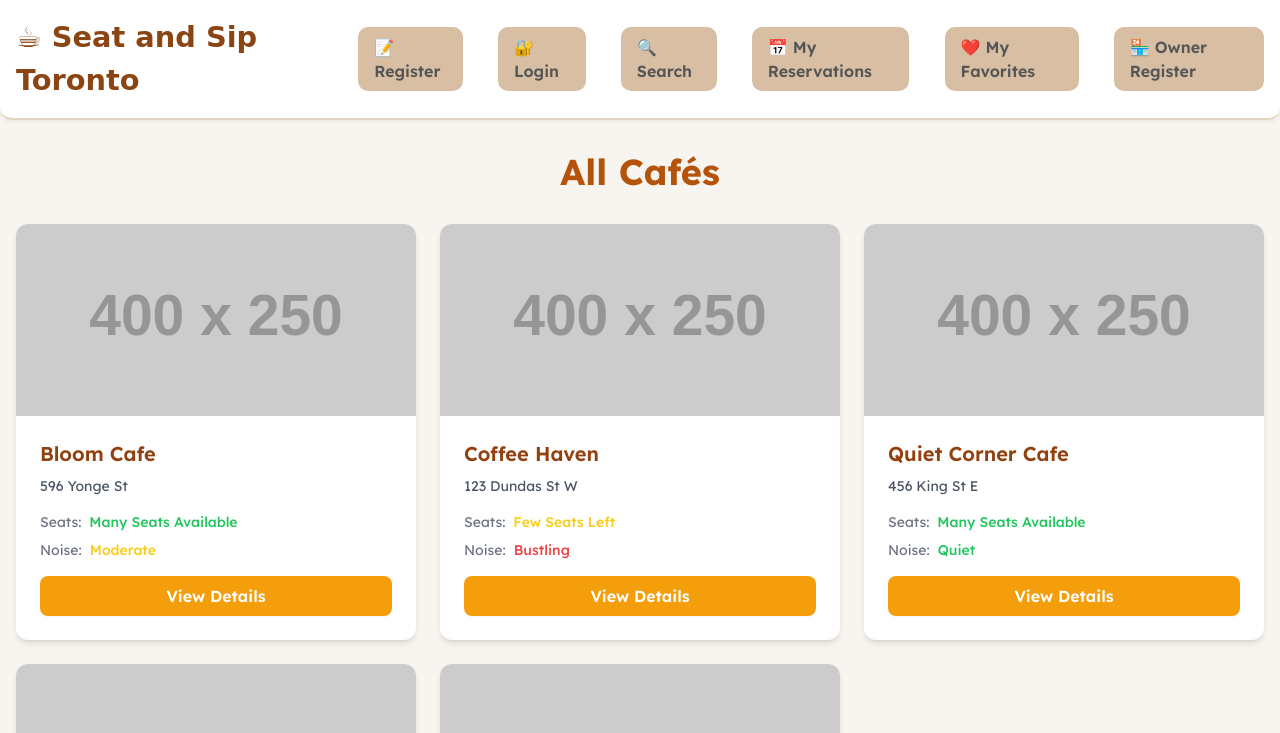
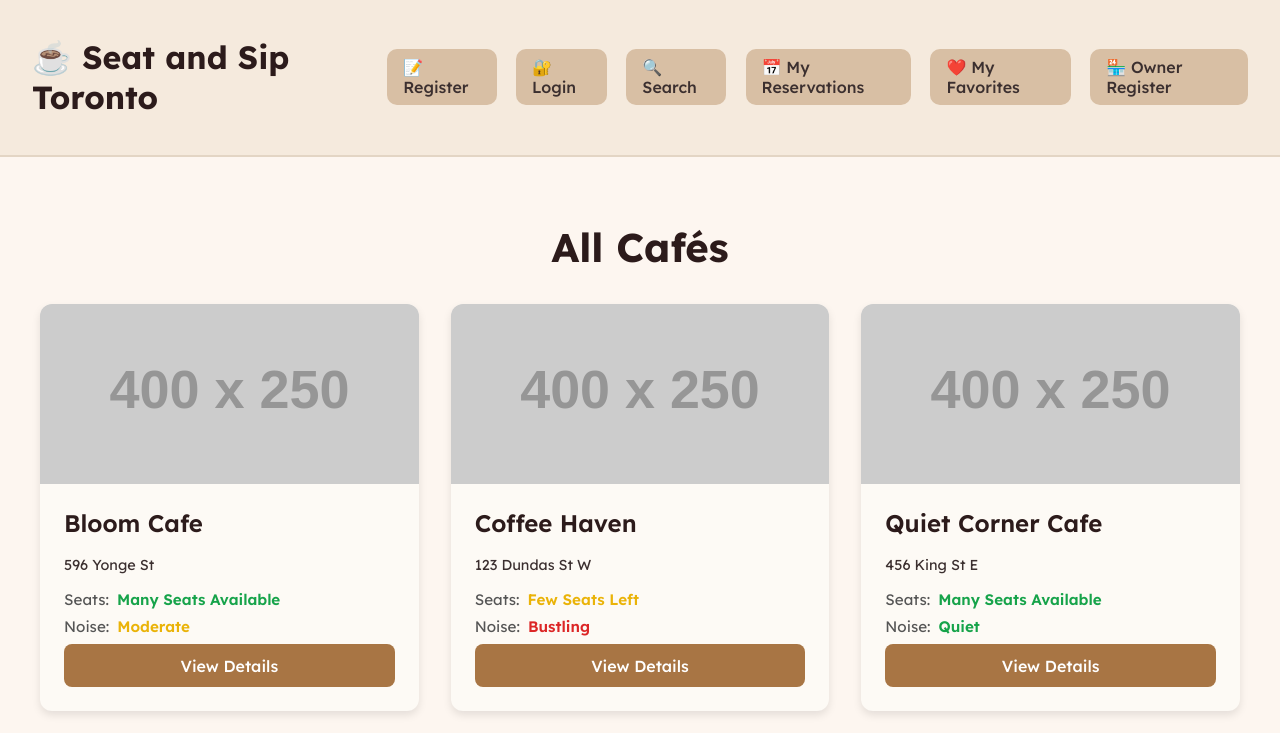
Before and after one commit to audreyllc/cafe-spot-finder-audrey, a plain HTML site: page search/results.html in a window 1280 px wide. Shown: the top 733 px of the page. Drawn offline with nearby package versions, Linux system fonts and the light colour scheme; placeholder pictures from the web are drawn by us; a web font is replaced by a local one.

Commit message:
Update results.html

```diff
--- a/search/results.html
+++ b/search/results.html
@@ -4,200 +4,168 @@
     <meta charset="UTF-8">
     <meta name="viewport" content="width=device-width, initial-scale=1.0">
     <title>Café Spot Finder - Search Results</title>
-    <!-- Link to the main CSS file at the root level -->
+
     <link rel="stylesheet" href="../css/styles.css" />
-    <!-- Google Fonts from Charlotte's index.html for consistency -->
     <link href="https://fonts.googleapis.com/css2?family=DynaPuff:wght@500&family=Lexend:wght@300;400;600&display=swap" rel="stylesheet">
-    <!-- Tailwind CSS CDN for easy styling -->
-    <script src="https://cdn.tailwindcss.com"></script>
+
     <style>
-        /* Custom styles for the Inter font and overall page (if not in styles.css) */
+        /* Basic layout for sticky footer */
         body {
-            font-family: 'Lexend', sans-serif; /* Using Lexend as per Charlotte's index.html */
-            background-color: #f8f5f0; /* Soft off-white background */
-            min-height: 100vh; /* Ensure full viewport height */
-            display: flex; /* Use flexbox for vertical centering */
-            flex-direction: column; /* Stack header, main, footer vertically */
+            display: flex;
+            flex-direction: column;
+            min-height: 100vh;
         }
-        /* Styling for the main content area */
         main {
-            flex-grow: 1; /* Allows main content to take available space */
+            flex-grow: 1;
+            padding: 2rem 1rem;
         }
-        /* Custom colors for availability indicators */
-        .status-high { color: #22c55e; } /* Green */
-        .status-moderate { color: #facc15; } /* Yellow */
-        .status-low { color: #ef4444; } /* Red */
 
-        /* Header and Footer styles (if not fully handled by styles.css) */
-        header {
-            background-color: #fff;
-            padding: 1rem;
-            box-shadow: 0 2px 4px rgba(0,0,0,0.05);
+        /* Heading for the results page */
+        .results-heading {
+            font-size: 2.5rem;
+            font-weight: 700;
+            color: #2c1b1b;
+            text-align: center;
+            margin-bottom: 2rem;
+        }
+
+        /* Grid container for the result cards */
+        .results-grid {
+            display: grid;
+            grid-template-columns: repeat(auto-fill, minmax(280px, 1fr));
+            gap: 2rem;
+            max-width: 1200px;
+            margin: 0 auto;
+        }
+
+        /* Styles for each café card */
+        .cafe-card {
+            background-color: #fdfaf5;
+            box-shadow: 0 4px 8px rgba(0, 0, 0, 0.1);
+            border-radius: 12px;
+            overflow: hidden;
             display: flex;
-            justify-content: space-between;
+            flex-direction: column;
+            transition: transform 0.3s ease, box-shadow 0.3s ease;
+        }
+        .cafe-card:hover {
+            transform: translateY(-5px);
+            box-shadow: 0 8px 16px rgba(0, 0, 0, 0.1);
+        }
+
+        .cafe-card img {
+            width: 100%;
+            height: 180px;
+            object-fit: cover;
+        }
+
+        .cafe-card-content {
+            padding: 1.5rem;
+            flex-grow: 1;
+            display: flex;
+            flex-direction: column;
+        }
+
+        .cafe-card-title {
+            font-size: 1.5rem;
+            font-weight: 600;
+            color: #2c1b1b;
+            margin: 0 0 0.25rem 0;
+        }
+
+        .cafe-card-address {
+            font-size: 0.9rem;
+            color: #3b2f2f;
+            margin-bottom: 1rem;
+        }
+
+        .cafe-card-info {
+            font-size: 0.95rem;
+            margin-bottom: 0.5rem;
+            display: flex;
             align-items: center;
-            border-bottom-left-radius: 12px;
-            border-bottom-right-radius: 12px;
         }
-        header h1 {
-            font-family: 'DynaPuff', cursive;
-            font-size: 1.8rem;
-            color: #8B4513; /* SaddleBrown for coffee theme */
+
+        .cafe-card-info-label {
+            color: #555;
+            margin-right: 0.5rem;
         }
-        header nav a {
-            margin-left: 1rem;
+
+        .cafe-card-info-value {
+            font-weight: 600;
+        }
+
+        .details-button {
+            font-family: 'Lexend', sans-serif;
+            font-weight: 500;
+            background-color: #a87544; /* from cta-button style */
+            color: white;
+            border: none;
+            padding: 0.7rem 1.5rem;
+            border-radius: 8px;
+            font-size: 1rem;
+            width: 100%;
+            cursor: pointer;
+            transition: background-color 0.3s ease;
+            margin-top: auto; /* Pushes button to the bottom */
+        }
+        .details-button:hover {
+            background-color: #895d30;
+        }
+
+        /* Availability Status Colors */
+        .status-high { color: #16a34a; } /* Darker Green */
+        .status-moderate { color: #eab308; } /* Darker Yellow */
+        .status-low { color: #dc2626; } /* Darker Red */
+
+        /* Message for when no results are found */
+        .no-results {
+            text-align: center;
+            font-size: 1.2rem;
             color: #555;
-            text-decoration: none;
-            font-weight: 600;
-            transition: color 0.3s ease;
-        }
-        header nav a:hover {
-            color: #A0522D; /* Sienna */
-        }
-        footer {
-            background-color: #f0f0f0;
-            padding: 1rem;
-            text-align: center;
-            color: #777;
-            font-size: 0.9rem;
-            border-top-left-radius: 12px;
-            border-top-right-radius: 12px;
-            margin-top: auto; /* Pushes footer to the bottom */
+            padding: 3rem 1rem;
+            display: none; /* Hidden by default */
         }
     </style>
 </head>
-<body class="text-gray-800">
-    <!-- Header Section (Copied from Charlotte's index.html for consistency) -->
+<body>
     <header>
         <h1>☕ Seat and Sip Toronto</h1>
         <nav>
-            <!-- Paths adjusted to go up one level (../) to the root directory -->
             <a href="../register-user/index.html">📝 Register</a>
             <a href="../login/index.html">🔐 Login</a>
-            <a href="../search/index.html">🔍 Search</a> <!-- Link back to search page -->
+            <a href="./index.html">🔍 Search</a>
             <a href="../my-reservations/index.html">📅 My Reservations</a>
             <a href="../my-favorites/index.html">❤️ My Favorites</a>
             <a href="../register-owner/index.html">🏪 Owner Register</a>
         </nav>
     </header>
 
-    <!-- Main Content - Search Results Section -->
-    <main class="container mx-auto px-4 py-8">
-        <h2 id="resultsHeading" class="text-3xl md:text-4xl font-bold text-amber-700 mb-8 text-center"></h2>
-        <div id="cafeList" class="grid grid-cols-1 md:grid-cols-2 lg:grid-cols-3 gap-6">
-            <!-- Café cards will be dynamically inserted here by JavaScript -->
-        </div>
-        <p id="noResultsMessage" class="text-center text-gray-600 text-lg mt-8 hidden">No cafés found for this location. Please try another search.</p>
+    <main>
+        <h2 id="resultsHeading" class="results-heading"></h2>
+        <div id="cafeList" class="results-grid">
+            </div>
+        <p id="noResultsMessage" class="no-results">No cafés found for this location. Please try another search.</p>
     </main>
 
-    <!-- Footer Section (Copied from Charlotte's index.html for consistency) -->
     <footer>
         <p>❤️ Made with love from Toronto</p>
     </footer>
 
-    <!-- JavaScript for displaying search results -->
     <script>
         // Hardcoded Café Data (This will act as your "database")
-        // This array should be consistent across all pages that need café data
         const allCafes = [
-            {
-                id: 'bloom-cafe',
-                name: 'Bloom Cafe',
-                location: 'Yonge St',
-                address: '596 Yonge St, Toronto, ON M4Y 1Z3',
-                phone: '(416) 792-0419',
-                hours: 'Monday-Sunday 9:00 AM - 10:00 PM',
-                website: 'www.bloomcafe.ca',
-                description: 'A cozy neighborhood cafe serving artisanal coffee and fresh pastries in a warm, welcoming atmosphere perfect for work or relaxation.',
-                amenities: ['Free Wi-Fi', 'Indoor Seating', 'Wheelchair Accessibility', 'Gender-Neutral Washroom'],
-                simulatedSeatsAvailable: 'Many Seats Available', // Can be 'Many Seats Available', 'Few Seats Left', 'Full'
-                simulatedNoiseLevel: 'Moderate', // Can be 'Quiet', 'Moderate', 'Bustling'
-                simulatedPowerOutlets: 'Good Access', // Can be 'Good Access', 'Limited Access', 'No Access'
-                imageUrl: 'https://placehold.co/400x250/E0BBE4/FFFFFF?text=Bloom+Cafe', // Placeholder image
-                category: 'Cozy', // Example category for Mint's user story
-                totalSeats: 15,
-                seatsOccupied: 7 // Example for tijung_hou's detail page
-            },
-            {
-                id: 'coffee-haven',
-                name: 'Coffee Haven',
-                location: 'Dundas St',
-                address: '123 Dundas St W, Toronto, ON M5G 1C3',
-                phone: '(416) 555-1234',
-                hours: 'Monday-Friday 7:00 AM - 6:00 PM',
-                website: 'www.coffeehaven.com',
-                description: 'A vibrant cafe known for its strong espresso and bustling atmosphere, ideal for quick meetings.',
-                amenities: ['Free Wi-Fi', 'Outdoor Seating', 'Pet-Friendly'],
-                simulatedSeatsAvailable: 'Few Seats Left',
-                simulatedNoiseLevel: 'Bustling',
-                simulatedPowerOutlets: 'Limited Access',
-                imageUrl: 'https://placehold.co/400x250/957DAD/FFFFFF?text=Coffee+Haven',
-                category: 'Vibrant',
-                totalSeats: 20,
-                seatsOccupied: 18
-            },
-            {
-                id: 'quiet-corner',
-                name: 'Quiet Corner Cafe',
-                location: 'King St',
-                address: '456 King St E, Toronto, ON M5A 1J5',
-                phone: '(416) 987-6543',
-                hours: 'Tuesday-Sunday 8:00 AM - 5:00 PM',
-                website: 'www.quietcorner.ca',
-                description: 'A serene spot perfect for focused work or quiet reading, with ample natural light.',
-                amenities: ['Free Wi-Fi', 'Quiet Zone', 'Comfortable Seating'],
-                simulatedSeatsAvailable: 'Many Seats Available',
-                simulatedNoiseLevel: 'Quiet',
-                simulatedPowerOutlets: 'Good Access',
-                imageUrl: 'https://placehold.co/400x250/FFC72C/FFFFFF?text=Quiet+Corner',
-                category: 'Study',
-                totalSeats: 10,
-                seatsOccupied: 2
-            },
-            {
-                id: 'urban-brew',
-                name: 'Urban Brew',
-                location: 'Yonge St',
-                address: '789 Yonge St, Toronto, ON M4W 1J2',
-                phone: '(416) 111-2222',
-                hours: 'Everyday 6:30 AM - 9:00 PM',
-                website: 'www.urbanbrew.com',
-                description: 'Modern cafe with a minimalist design, popular for its specialty pour-overs.',
-                amenities: ['Free Wi-Fi', 'Bar Seating', 'Fast Service'],
-                simulatedSeatsAvailable: 'Full',
-                simulatedNoiseLevel: 'Moderate',
-                simulatedPowerOutlets: 'Limited Access',
-                imageUrl: 'https://placehold.co/400x250/C4F0C5/000000?text=Urban+Brew',
-                category: 'Modern',
-                totalSeats: 12,
-                seatsOccupied: 12
-            },
-            {
-                id: 'the-study-spot',
-                name: 'The Study Spot',
-                location: 'Dundas St',
-                address: '789 Dundas St W, Toronto, ON M6J 1V9',
-                phone: '(416) 333-4444',
-                hours: 'Mon-Sat 9:00 AM - 8:00 PM',
-                website: 'www.studyspot.ca',
-                description: 'Dedicated study cafe with large tables and plenty of power outlets.',
-                amenities: ['Free Wi-Fi', 'Plenty of Power Outlets', 'Large Tables'],
-                simulatedSeatsAvailable: 'Few Seats Left',
-                simulatedNoiseLevel: 'Quiet',
-                simulatedPowerOutlets: 'Good Access',
-                imageUrl: 'https://placehold.co/400x250/A7BED3/000000?text=The+Study+Spot',
-                category: 'Study',
-                totalSeats: 18,
-                seatsOccupied: 15
-            }
+            { id: 'bloom-cafe', name: 'Bloom Cafe', location: 'Yonge St', address: '596 Yonge St, Toronto, ON M4Y 1Z3', phone: '(416) 792-0419', hours: 'Monday-Sunday 9:00 AM - 10:00 PM', website: 'www.bloomcafe.ca', description: 'A cozy neighborhood cafe serving artisanal coffee and fresh pastries in a warm, welcoming atmosphere perfect for work or relaxation.', amenities: ['Free Wi-Fi', 'Indoor Seating', 'Wheelchair Accessibility', 'Gender-Neutral Washroom'], simulatedSeatsAvailable: 'Many Seats Available', simulatedNoiseLevel: 'Moderate', simulatedPowerOutlets: 'Good Access', imageUrl: 'https://placehold.co/400x250/E0BBE4/FFFFFF?text=Bloom+Cafe', category: 'Cozy', totalSeats: 15, seatsOccupied: 7 },
+            { id: 'coffee-haven', name: 'Coffee Haven', location: 'Dundas St', address: '123 Dundas St W, Toronto, ON M5G 1C3', phone: '(416) 555-1234', hours: 'Monday-Friday 7:00 AM - 6:00 PM', website: 'www.coffeehaven.com', description: 'A vibrant cafe known for its strong espresso and bustling atmosphere, ideal for quick meetings.', amenities: ['Free Wi-Fi', 'Outdoor Seating', 'Pet-Friendly'], simulatedSeatsAvailable: 'Few Seats Left', simulatedNoiseLevel: 'Bustling', simulatedPowerOutlets: 'Limited Access', imageUrl: 'https://placehold.co/400x250/957DAD/FFFFFF?text=Coffee+Haven', category: 'Vibrant', totalSeats: 20, seatsOccupied: 18 },
+            { id: 'quiet-corner', name: 'Quiet Corner Cafe', location: 'King St', address: '456 King St E, Toronto, ON M5A 1J5', phone: '(416) 987-6543', hours: 'Tuesday-Sunday 8:00 AM - 5:00 PM', website: 'www.quietcorner.ca', description: 'A serene spot perfect for focused work or quiet reading, with ample natural light.', amenities: ['Free Wi-Fi', 'Quiet Zone', 'Comfortable Seating'], simulatedSeatsAvailable: 'Many Seats Available', simulatedNoiseLevel: 'Quiet', simulatedPowerOutlets: 'Good Access', imageUrl: 'https://placehold.co/400x250/FFC72C/FFFFFF?text=Quiet+Corner', category: 'Study', totalSeats: 10, seatsOccupied: 2 },
+            { id: 'urban-brew', name: 'Urban Brew', location: 'Yonge St', address: '789 Yonge St, Toronto, ON M4W 1J2', phone: '(416) 111-2222', hours: 'Everyday 6:30 AM - 9:00 PM', website: 'www.urbanbrew.com', description: 'Modern cafe with a minimalist design, popular for its specialty pour-overs.', amenities: ['Free Wi-Fi', 'Bar Seating', 'Fast Service'], simulatedSeatsAvailable: 'Full', simulatedNoiseLevel: 'Moderate', simulatedPowerOutlets: 'Limited Access', imageUrl: 'https://placehold.co/400x250/C4F0C5/000000?text=Urban+Brew', category: 'Modern', totalSeats: 12, seatsOccupied: 12 },
+            { id: 'the-study-spot', name: 'The Study Spot', location: 'Dundas St', address: '789 Dundas St W, Toronto, ON M6J 1V9', phone: '(416) 333-4444', hours: 'Mon-Sat 9:00 AM - 8:00 PM', website: 'www.studyspot.ca', description: 'Dedicated study cafe with large tables and plenty of power outlets.', amenities: ['Free Wi-Fi', 'Plenty of Power Outlets', 'Large Tables'], simulatedSeatsAvailable: 'Few Seats Left', simulatedNoiseLevel: 'Quiet', simulatedPowerOutlets: 'Good Access', imageUrl: 'https://placehold.co/400x250/A7BED3/000000?text=The+Study+Spot', category: 'Study', totalSeats: 18, seatsOccupied: 15 }
         ];
 
-        // Get references to HTML elements
         const resultsHeading = document.getElementById('resultsHeading');
         const cafeListContainer = document.getElementById('cafeList');
         const noResultsMessage = document.getElementById('noResultsMessage');
 
-        // Function to get query parameters from the URL
         function getQueryParams() {
             const params = {};
             const queryString = window.location.search;
@@ -208,60 +176,52 @@
             return params;
         }
 
-        // Function to display cafés
         function displayCafes(cafesToDisplay, searchedLocation) {
-            cafeListContainer.innerHTML = ''; // Clear previous results
-            noResultsMessage.classList.add('hidden'); // Hide no results message by default
+            cafeListContainer.innerHTML = '';
+            noResultsMessage.style.display = 'none';
 
-            // Update the heading to reflect the search
             if (searchedLocation) {
                 resultsHeading.textContent = `Cafés near "${searchedLocation}"`;
             } else {
-                resultsHeading.textContent = `All Cafés`; // Fallback if no location searched
+                resultsHeading.textContent = `All Cafés`;
             }
 
             if (cafesToDisplay.length === 0) {
-                noResultsMessage.classList.remove('hidden');
+                noResultsMessage.style.display = 'block';
                 return;
             }
 
             cafesToDisplay.forEach(cafe => {
-                let seatsColorClass = '';
-                if (cafe.simulatedSeatsAvailable === 'Many Seats Available') {
-                    seatsColorClass = 'status-high';
-                } else if (cafe.simulatedSeatsAvailable === 'Few Seats Left') {
-                    seatsColorClass = 'status-moderate';
-                } else {
-                    seatsColorClass = 'status-low';
-                }
+                // Determine color classes for status indicators
+                let seatsColorClass = 'status-low'; // Default to red
+                if (cafe.simulatedSeatsAvailable === 'Many Seats Available') seatsColorClass = 'status-high';
+                if (cafe.simulatedSeatsAvailable === 'Few Seats Left') seatsColorClass = 'status-moderate';
 
-                let noiseColorClass = '';
-                if (cafe.simulatedNoiseLevel === 'Quiet') {
-                    noiseColorClass = 'status-high';
-                } else if (cafe.simulatedNoiseLevel === 'Moderate') {
-                    noiseColorClass = 'status-moderate';
-                } else {
-                    noiseColorClass = 'status-low';
-                }
+                let noiseColorClass = 'status-low'; // Default to red (Bustling)
+                if (cafe.simulatedNoiseLevel === 'Quiet') noiseColorClass = 'status-high';
+                if (cafe.simulatedNoiseLevel === 'Moderate') noiseColorClass = 'status-moderate';
 
                 const cafeCard = document.createElement('div');
-                cafeCard.className = 'bg-white rounded-xl shadow-md overflow-hidden transform transition duration-300 hover:scale-105 cursor-pointer';
+                // Use the new semantic class for the card
+                cafeCard.className = 'cafe-card';
 
+                // Update innerHTML to use new semantic classes
                 cafeCard.innerHTML = `
-                    <img src="${cafe.imageUrl}" alt="${cafe.name}" class="w-full h-48 object-cover">
-                    <div class="p-6">
-                        <h3 class="text-xl font-semibold text-amber-800 mb-2">${cafe.name}</h3>
-                        <p class="text-gray-600 text-sm mb-4">${cafe.address.split(',')[0]}</p>
-                        <div class="flex items-center text-sm mb-2">
-                            <span class="mr-2 text-gray-500">Seats:</span>
-                            <span class="font-medium ${seatsColorClass}">${cafe.simulatedSeatsAvailable}</span>
+                    <img src="${cafe.imageUrl}" alt="Photo of ${cafe.name}">
+                    <div class="cafe-card-content">
+                        <h3 class="cafe-card-title">${cafe.name}</h3>
+                        <p class="cafe-card-address">${cafe.address.split(',')[0]}</p>
+
+                        <div class="cafe-card-info">
+                            <span class="cafe-card-info-label">Seats:</span>
+                            <span class="cafe-card-info-value ${seatsColorClass}">${cafe.simulatedSeatsAvailable}</span>
                         </div>
-                        <div class="flex items-center text-sm">
-                            <span class="mr-2 text-gray-500">Noise:</span>
-                            <span class="font-medium ${noiseColorClass}">${cafe.simulatedNoiseLevel}</span>
+                        <div class="cafe-card-info">
+                            <span class="cafe-card-info-label">Noise:</span>
+                            <span class="cafe-card-info-value ${noiseColorClass}">${cafe.simulatedNoiseLevel}</span>
                         </div>
-                        <!-- Button to view details - this will navigate to cafe-detail.html -->
-                        <button class="mt-4 w-full bg-amber-500 text-white py-2 rounded-lg font-semibold hover:bg-amber-600 transition duration-300 shadow-sm view-details-btn" data-cafe-id="${cafe.id}">
+
+                        <button class="details-button view-details-btn" data-cafe-id="${cafe.id}">
                             View Details
                         </button>
                     </div>
@@ -269,7 +229,6 @@
 
                 const viewDetailsButton = cafeCard.querySelector('.view-details-btn');
                 viewDetailsButton.addEventListener('click', () => {
-                    // Path adjusted: Go up from 'search/' to root, then into 'cafe-details/' folder
                     window.location.href = `../cafe-details/index.html?id=${cafe.id}`;
                 });
 
@@ -277,13 +236,11 @@
             });
         }
 
-        // --- Main execution logic when the page loads ---
         document.addEventListener('DOMContentLoaded', () => {
             const params = getQueryParams();
             const searchedLocation = params.location ? decodeURIComponent(params.location) : '';
 
             let filteredCafes = [];
-
             if (searchedLocation) {
                 filteredCafes = allCafes.filter(cafe =>
                     cafe.location.toLowerCase().includes(searchedLocation.toLowerCase())
```
